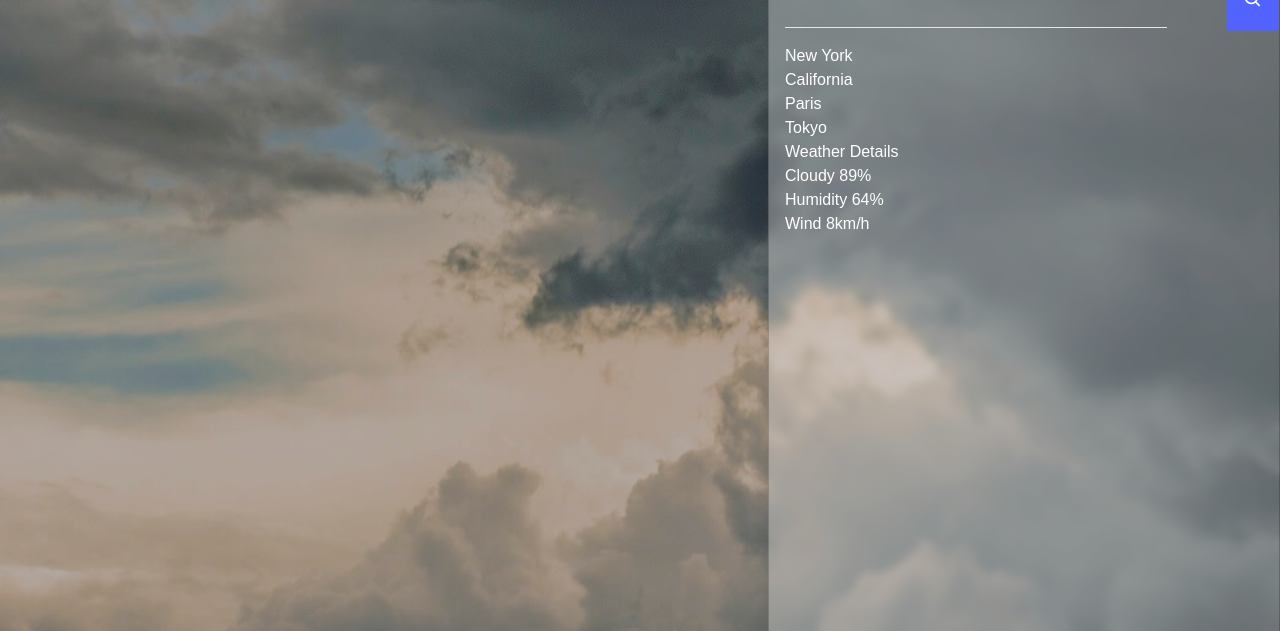
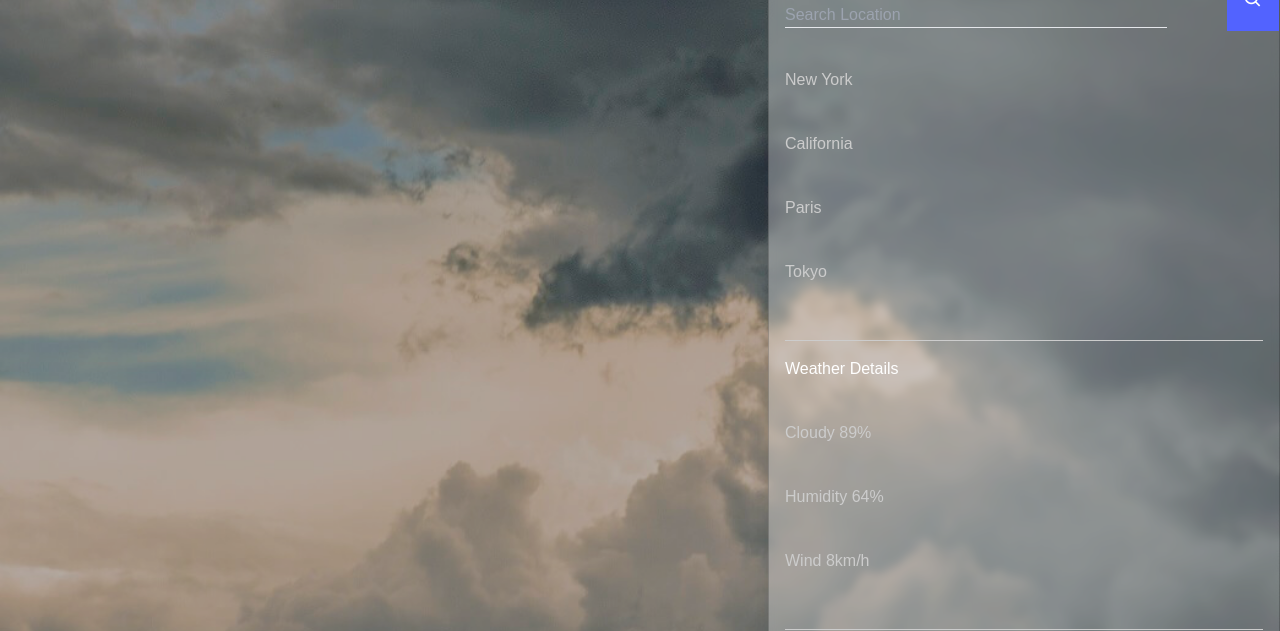
Before and after one commit to Sochuks/weather-app-js, a website: page index.html in a window 1280 px wide. Shown: the part 30-661 px from the top of the page. Drawn offline with nearby package versions, Linux system fonts and the light colour scheme.

Commit message:
- Edited cities & details

```diff
--- a/index.html
+++ b/index.html
@@ -69,7 +69,7 @@
             <!--Location form-->
             <form action="" class="mb-4" id="location-input">
 
-                <input type="text" class="serach bg-transparent border-0 border-b w-4/5" placeholder="">
+                <input type="text" class="serach bg-transparent border-0 border-b w-4/5 focus:outline-0" placeholder="Search Location">
 
                 <button type="submit" class="submit absolute top-0 right-0 p-4 bg-primaryCol text-white cursor-pointer text-xl transition-all hover:bg-secCol">
                     <div class="bx bx-search-alt"></div>
@@ -85,7 +85,7 @@
             </ul>
 
             <!--city details-->
-            <h4>Weather Details</h4>
+            <h4 class="my-4">Weather Details</h4>
             <ul class="details">
                 <!--Cloudy-->
                 <li>
--- a/input.css
+++ b/input.css
@@ -17,3 +17,13 @@ body{
     transition: 500ms;
     opacity: 1;
 }
+
+.panel ul {
+    padding:0 0 1em 0;
+    border-bottom: 1px #ccc solid;
+}
+
+.panel ul li{
+    color:#ccc;
+    margin: 2.5em 0;
+}
```
Also changed, not shown: dist/css/output.css.
